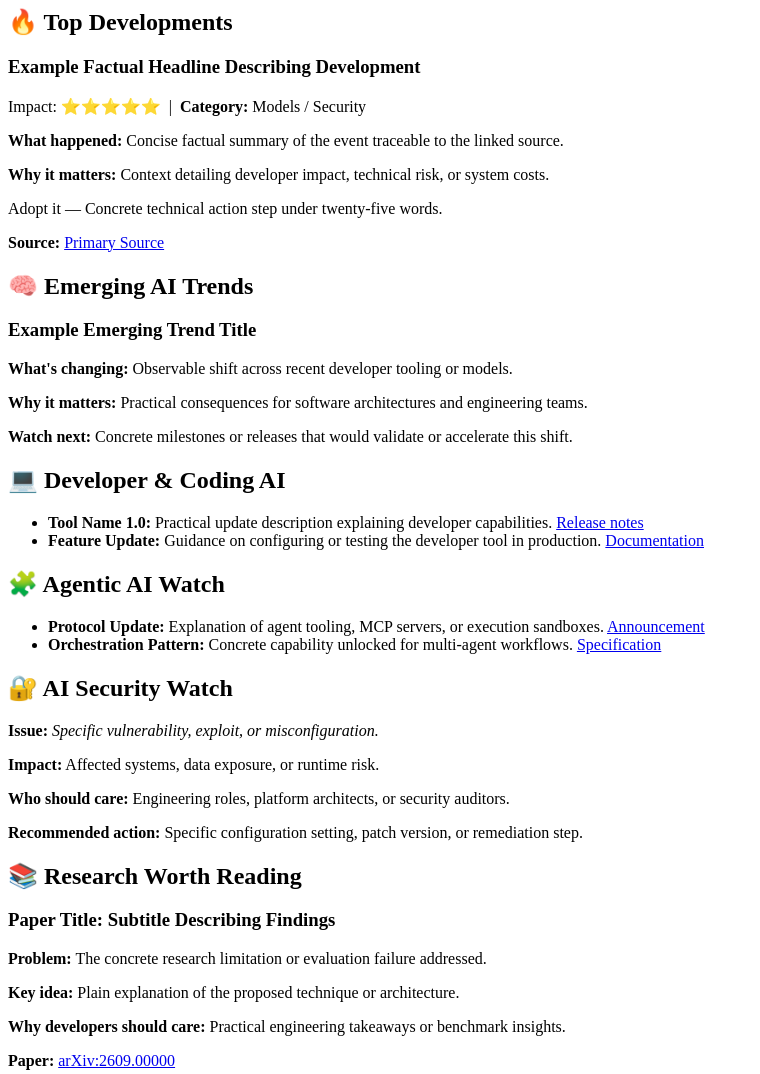
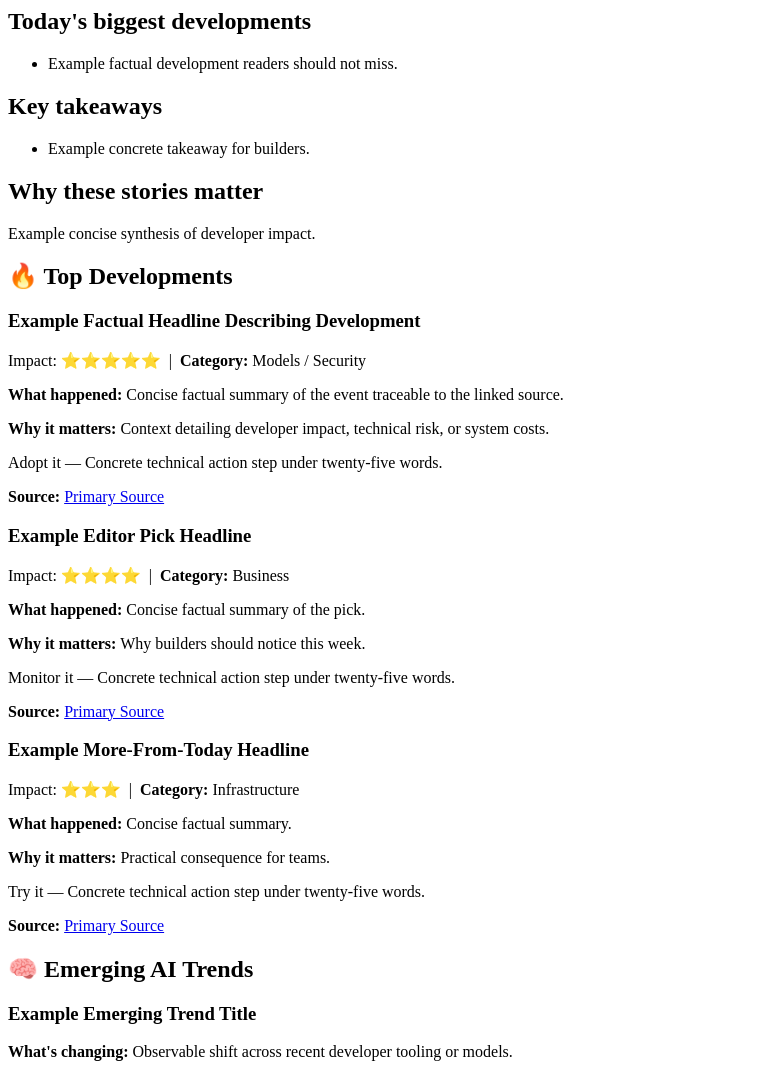
Before and after one commit to HimanshuRamavat07/HimanshuRamavat07, a plain HTML site: page prompts/report-skeleton.html in a window 1280 px wide. Shown: the top 1074 px of the page, without its empty margins (0-760 px from the left). Drawn offline with Linux system fonts and the light colour scheme.

Commit message:
docs: require data-story hooks in report skeleton
Document article meta, lead/picks roles, and approved topic
slugs so new briefings emit the homepage extraction contract.

Co-authored-by: himanshu.ramavat <himanshu.ramavat@mail.nitsan.ai>

```diff
--- a/prompts/report-skeleton.html
+++ b/prompts/report-skeleton.html
@@ -1,29 +1,91 @@
 <!-- Sample HTML body fragment demonstrating the required tags, classes, and structure for each section -->
 <!-- Note: Do NOT include <html>, <head>, or <body> tags. The wrapper scripts inject page chrome. -->
+<!-- Homepage/archive extraction uses data-* hooks below. New reports MUST include them. -->
+
+<article
+  class="report"
+  data-report-date="2026-11-16"
+  data-report-title="AI Daily Intelligence — November 16, 2026"
+  data-reading-minutes="12"
+>
+<div class="report-body" data-report-body>
+
+<!-- Optional summary deck (preferred). Omit empty slots rather than inventing copy. -->
+<aside class="summary-deck" data-summary-deck>
+  <section data-summary="developments">
+    <h2>Today's biggest developments</h2>
+    <ul>
+      <li>Example factual development readers should not miss.</li>
+    </ul>
+  </section>
+  <section data-summary="takeaways">
+    <h2>Key takeaways</h2>
+    <ul>
+      <li>Example concrete takeaway for builders.</li>
+    </ul>
+  </section>
+  <section data-summary="why-it-matters">
+    <h2>Why these stories matter</h2>
+    <p>Example concise synthesis of developer impact.</p>
+  </section>
+</aside>
 
 <!-- Section 1: Top Developments -->
 <h2>🔥 Top Developments</h2>
 
-<!-- Each development item must be wrapped in a <div class="dev-card"> -->
-<div class="dev-card">
-  <!-- Headline as h3 -->
-  <h3>Example Factual Headline Describing Development</h3>
-  <!-- Impact stars and category metadata -->
+<!-- Exactly one lead. Editor's picks: 0–3 with data-story-role="pick". Never invent picks to fill three. -->
+<!-- Approved topic slugs only: ai, software-development, startups, technology (unknown slugs ignored). -->
+<div
+  class="dev-card"
+  data-story
+  data-story-id="example-lead-development"
+  data-story-role="lead"
+  data-story-topics="ai,software-development"
+  data-story-dek="What the latest evals show, and why infra teams should care this week."
+>
+  <h3 data-story-headline>Example Factual Headline Describing Development</h3>
   <p class="meta"><span class="stars">Impact: ⭐⭐⭐⭐⭐</span> &nbsp;|&nbsp; <strong>Category:</strong> Models / Security</p>
-  <!-- What happened description -->
   <p><strong>What happened:</strong> Concise factual summary of the event traceable to the linked source.</p>
-  <!-- Why it matters description -->
   <p><strong>Why it matters:</strong> Context detailing developer impact, technical risk, or system costs.</p>
-  <!-- Developer takeaway label (Adopt it, Monitor it, Try it, Ignore for now) in <span class="takeaway"> -->
   <p><span class="takeaway">Adopt it</span> — Concrete technical action step under twenty-five words.</p>
-  <!-- Source links -->
   <p><strong>Source:</strong> <a href="https://example.com/source">Primary Source</a></p>
+</div>
+
+<div
+  class="dev-card"
+  data-story
+  data-story-id="example-pick-one"
+  data-story-role="pick"
+  data-story-topics="startups"
+  data-story-dek="Short dek for an editor's pick."
+>
+  <h3 data-story-headline>Example Editor Pick Headline</h3>
+  <p class="meta"><span class="stars">Impact: ⭐⭐⭐⭐</span> &nbsp;|&nbsp; <strong>Category:</strong> Business</p>
+  <p><strong>What happened:</strong> Concise factual summary of the pick.</p>
+  <p><strong>Why it matters:</strong> Why builders should notice this week.</p>
+  <p><span class="takeaway">Monitor it</span> — Concrete technical action step under twenty-five words.</p>
+  <p><strong>Source:</strong> <a href="https://example.com/pick">Primary Source</a></p>
+</div>
+
+<div
+  class="dev-card"
+  data-story
+  data-story-id="example-more-item"
+  data-story-role="more"
+  data-story-topics="technology"
+  data-story-dek="Remaining noteworthy item dek."
+>
+  <h3 data-story-headline>Example More-From-Today Headline</h3>
+  <p class="meta"><span class="stars">Impact: ⭐⭐⭐</span> &nbsp;|&nbsp; <strong>Category:</strong> Infrastructure</p>
+  <p><strong>What happened:</strong> Concise factual summary.</p>
+  <p><strong>Why it matters:</strong> Practical consequence for teams.</p>
+  <p><span class="takeaway">Try it</span> — Concrete technical action step under twenty-five words.</p>
+  <p><strong>Source:</strong> <a href="https://example.com/more">Primary Source</a></p>
 </div>
 
 <!-- Section 2: Emerging AI Trends -->
 <h2>🧠 Emerging AI Trends</h2>
 
-<!-- Trend title as h3 followed by What's changing, Why it matters, and Watch next -->
 <h3>Example Emerging Trend Title</h3>
 <p><strong>What's changing:</strong> Observable shift across recent developer tooling or models.</p>
 <p><strong>Why it matters:</strong> Practical consequences for software architectures and engineering teams.</p>
@@ -31,7 +93,6 @@
 
 <!-- Section 3: Developer & Coding AI -->
 <h2>💻 Developer & Coding AI</h2>
-<!-- Bulleted list of developer tools, CLI updates, or framework releases -->
 <ul>
   <li><strong>Tool Name 1.0:</strong> Practical update description explaining developer capabilities. <a href="https://example.com/release">Release notes</a></li>
   <li><strong>Feature Update:</strong> Guidance on configuring or testing the developer tool in production. <a href="https://example.com/docs">Documentation</a></li>
@@ -39,7 +100,6 @@
 
 <!-- Section 4: Agentic AI Watch -->
 <h2>🧩 Agentic AI Watch</h2>
-<!-- Bulleted list of agent frameworks, MCP tools, and orchestration protocols -->
 <ul>
   <li><strong>Protocol Update:</strong> Explanation of agent tooling, MCP servers, or execution sandboxes. <a href="https://example.com/protocol">Announcement</a></li>
   <li><strong>Orchestration Pattern:</strong> Concrete capability unlocked for multi-agent workflows. <a href="https://example.com/spec">Specification</a></li>
@@ -48,7 +108,6 @@
 <!-- Section 5: AI Security Watch -->
 <h2>🔐 AI Security Watch</h2>
 
-<!-- Each security item must be wrapped in a <div class="security-item"> -->
 <div class="security-item">
   <p><strong>Issue:</strong> <em>Specific vulnerability, exploit, or misconfiguration.</em></p>
   <p><strong>Impact:</strong> Affected systems, data exposure, or runtime risk.</p>
@@ -59,7 +118,6 @@
 <!-- Section 6: Research Worth Reading -->
 <h2>📚 Research Worth Reading</h2>
 
-<!-- Paper title as h3 followed by Problem, Key idea, Why developers should care, and Paper link -->
 <h3>Paper Title: Subtitle Describing Findings</h3>
 <p><strong>Problem:</strong> The concrete research limitation or evaluation failure addressed.</p>
 <p><strong>Key idea:</strong> Plain explanation of the proposed technique or architecture.</p>
@@ -68,17 +126,18 @@
 
 <!-- Section 7: What to Watch Next -->
 <h2>🚀 What to Watch Next</h2>
-<!-- Bulleted list of upcoming events or metrics with confirmed facts and analytical insights -->
 <ul>
   <li><strong>Event or Release:</strong> Confirmed upcoming milestone — <em>Our read:</em> Analytical implication for developer workflows.</li>
   <li><strong>Specification Adoption:</strong> Tracked industry standard — <em>Our read:</em> Expected roadmap impact over coming weeks.</li>
 </ul>
 
 <!-- Section 8: Bottom Line -->
-<!-- The summary block must be wrapped in a <div class="bottom-line"> -->
 <div class="bottom-line">
   <h3>🎯 Bottom Line</h3>
   <p>High-level synthesis covering the key shifts across today's developments.</p>
   <p>Actionable guidance for teams building or deploying artificial intelligence software.</p>
   <p>Priorities for auditing configurations, trialing tools, or upgrading infrastructure.</p>
 </div>
+
+</div>
+</article>
```
Also changed, not shown: 2 other files.
